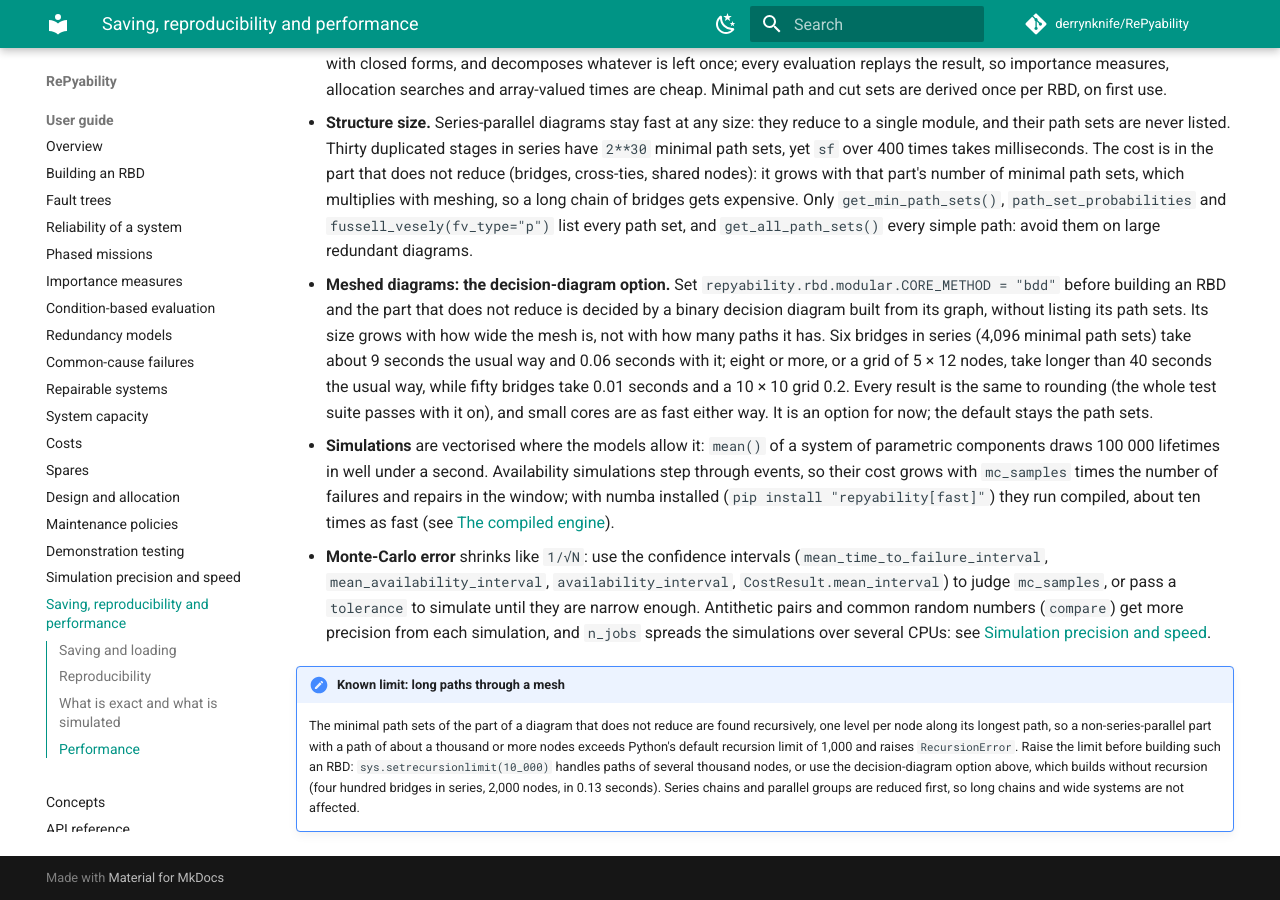
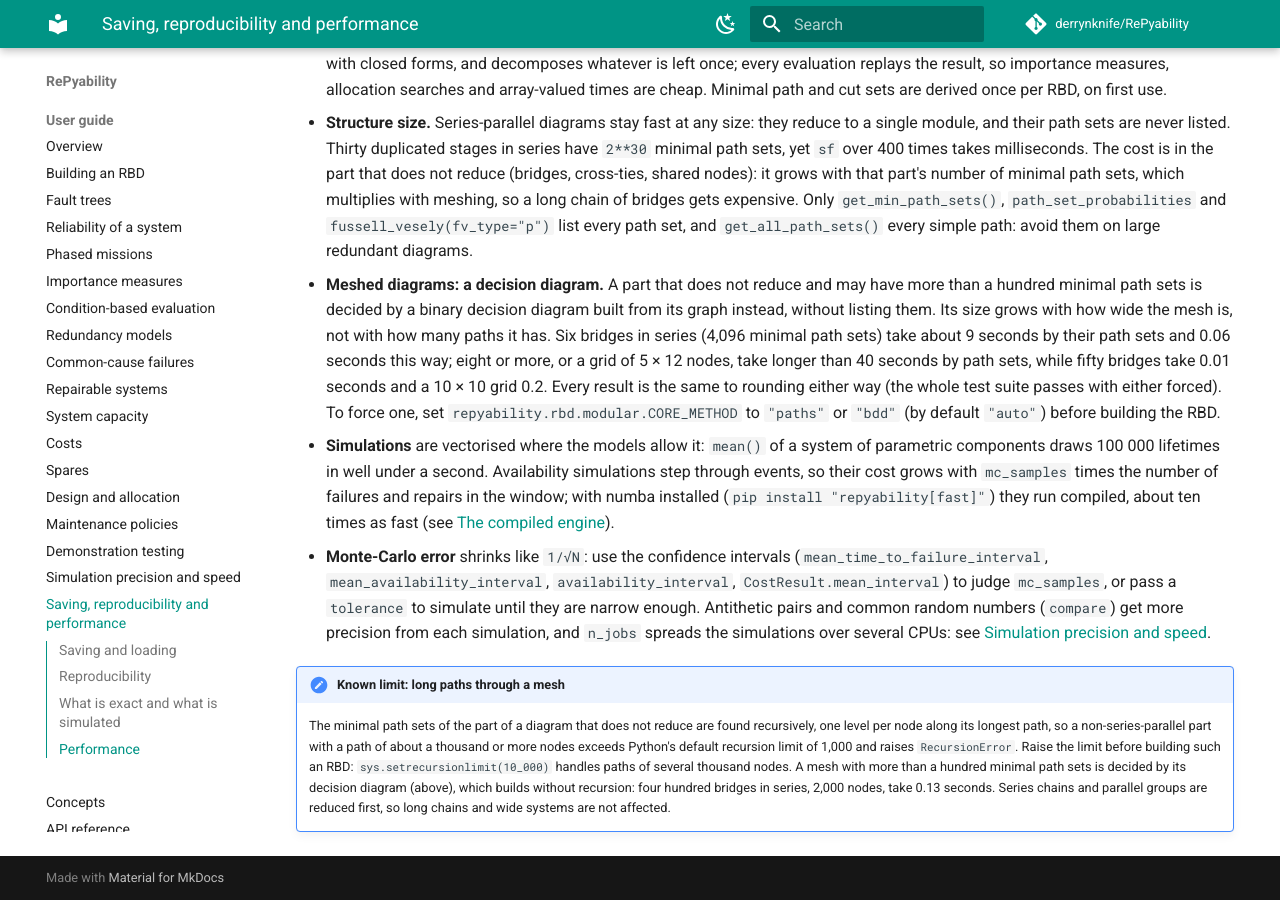
Before and after one commit to derrynknife/RePyability, an MkDocs documentation site: the page built from docs/guide/saving.md, in a window 1280 px wide and 900 px high, scrolled down 4446 px. Built offline with MkDocs 1.6.1 and Material for MkDocs 9.7.7, drawn with Linux system fonts in a browser that asks for light colours; comment, search, counter and statistics services are not loaded.

Commit message:
Choose the decision diagram for large cores automatically (#103)
modular.CORE_METHOD is now "auto" by default: a core that may have more
than AUTO_PATHS (100) minimal path sets is decided by its binary
decision diagram (#102), and a smaller one by its path sets, as before,
so small diagrams keep their exact results. The bound, _path_count, is
one pass over the core in topological order: each vertex's ways of
being reached from its predecessors', a k-out-of-n vertex combining k of
them (the elementary symmetric sum). It never undercounts (a way may
hold another path set, or repeat a component).

The importance measures and the minimal cut sets already come from
whichever plan the core has (the gradient and _minimal_cut_sets replay
it), and the whole suite passed with the diagram forced on. A chain of
three bridges (216 directed paths) is now decided by the diagram; four
hundred bridges in series build in 0.3 s instead of reaching the
recursion limit.

Listing the path sets from a diagram (bdd.path_sets) now works on
bitmasks; it stays quadratic in the number of sets, so listing tens of
thousands is still slow, as the docs say of listing path sets on large
redundant diagrams.

Co-Authored-By: Claude Opus 5.5 <noreply@anthropic.com>
Claude-Session: https://claude.ai/code/session_01NUGaeQXKxjjiQ1ULT1ApXS

```diff
--- a/docs/guide/saving.md
+++ b/docs/guide/saving.md
@@ -210,17 +210,17 @@ routes["availability"].engine      # 'python': no compiled engine for tests
   and `fussell_vesely(fv_type="p")` list every path set, and
   `get_all_path_sets()` every simple path: avoid them on large redundant
   diagrams.
-- **Meshed diagrams: the decision-diagram option.** Set
-  `repyability.rbd.modular.CORE_METHOD = "bdd"` before building an RBD and
-  the part that does not reduce is decided by a binary decision diagram
-  built from its graph, without listing its path sets. Its size grows with
-  how wide the mesh is, not with how many paths it has. Six bridges in
-  series (4,096 minimal path sets) take about 9 seconds the usual way and
-  0.06 seconds with it; eight or more, or a grid of 5 × 12 nodes, take
-  longer than 40 seconds the usual way, while fifty bridges take 0.01
-  seconds and a 10 × 10 grid 0.2. Every result is the same to rounding (the
-  whole test suite passes with it on), and small cores are as fast either
-  way. It is an option for now; the default stays the path sets.
+- **Meshed diagrams: a decision diagram.** A part that does not reduce
+  and may have more than a hundred minimal path sets is decided by a
+  binary decision diagram built from its graph instead, without listing
+  them. Its size grows with how wide the mesh is, not with how many paths
+  it has. Six bridges in series (4,096 minimal path sets) take about 9
+  seconds by their path sets and 0.06 seconds this way; eight or more, or
+  a grid of 5 × 12 nodes, take longer than 40 seconds by path sets, while
+  fifty bridges take 0.01 seconds and a 10 × 10 grid 0.2. Every result is
+  the same to rounding either way (the whole test suite passes with
+  either forced). To force one, set `repyability.rbd.modular.CORE_METHOD`
+  to `"paths"` or `"bdd"` (by default `"auto"`) before building the RBD.
 - **Simulations** are vectorised where the models allow it: `mean()` of a
   system of parametric components draws 100 000 lifetimes in well under a
   second. Availability simulations step through events, so their cost grows
@@ -242,8 +242,9 @@ routes["availability"].engine      # 'python': no compiled engine for tests
     non-series-parallel part with a path of about a thousand or more nodes
     exceeds Python's default recursion limit of 1,000 and raises
     `RecursionError`. Raise the limit before building such an RBD:
-    `sys.setrecursionlimit(10_000)` handles paths of several thousand nodes,
-    or use the decision-diagram option above, which builds without
-    recursion (four hundred bridges in series, 2,000 nodes, in 0.13
-    seconds). Series chains and parallel groups are reduced first, so long
-    chains and wide systems are not affected.
+    `sys.setrecursionlimit(10_000)` handles paths of several thousand nodes.
+    A mesh with more than a hundred minimal path sets is decided by its
+    decision diagram (above), which builds without recursion: four hundred
+    bridges in series, 2,000 nodes, take 0.13 seconds. Series chains and
+    parallel groups are reduced first, so long chains and wide systems are
+    not affected.
```
Also changed, not shown: CHANGELOG.md (+29 -26 lines), 3 other files.
